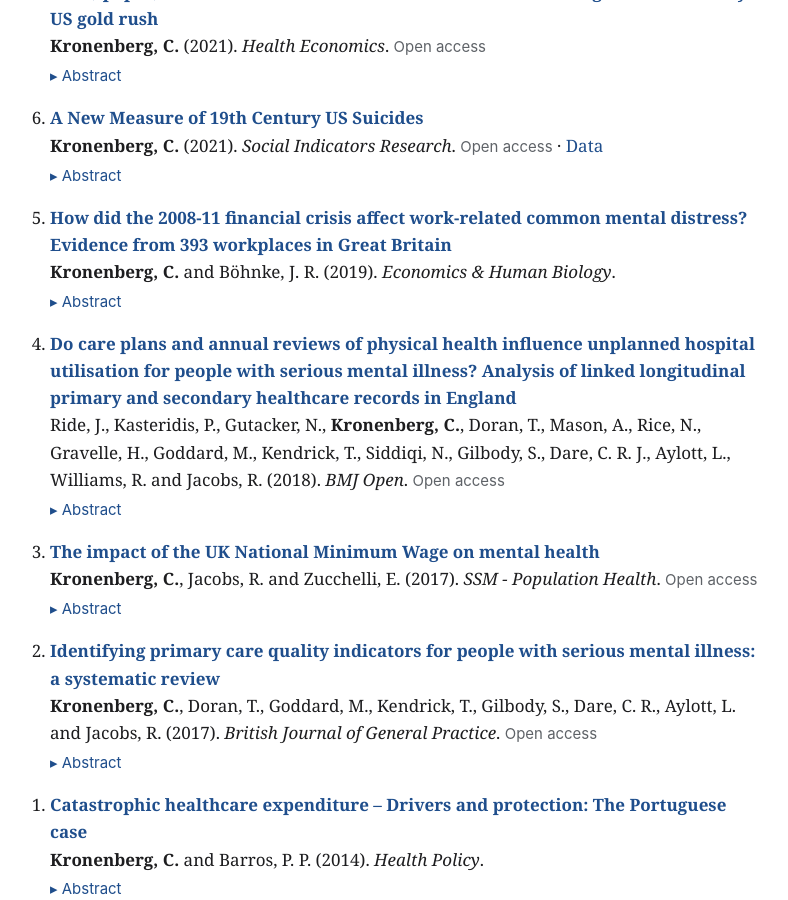
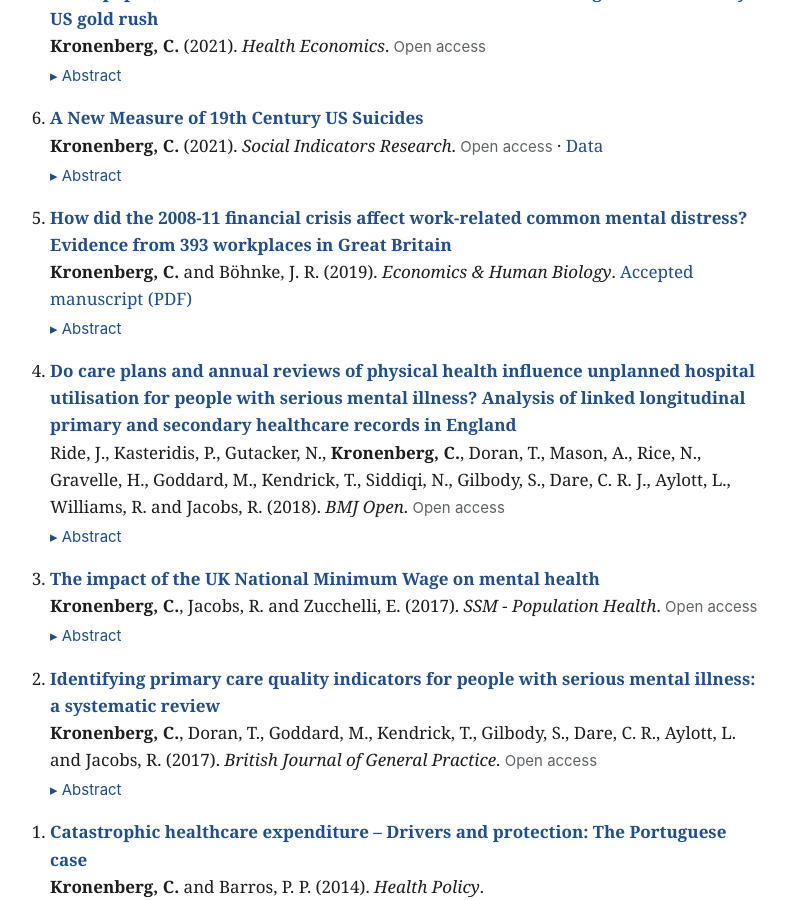
Before and after one commit to christophkronenberg/christophkronenberg.github.io, a Jekyll site: the page built from research.md, in a window 1280 px wide and 900 px high, scrolled down 618 px. Shown: the whole window, without its empty margins (244-1032 px from the left). Built offline with Jekyll 4.4.1, drawn with Linux system fonts in a browser that asks for light colours.

Commit message:
Link accepted manuscript of the Economics & Human Biology paper
Co-Authored-By: Claude Opus 5.5 <noreply@anthropic.com>
Claude-Session: https://claude.ai/code/session_01JHkMGSBjQKgAWtVVHTPwwz

```diff
--- a/research.md
+++ b/research.md
@@ -30,7 +30,7 @@ Golberstein, E. and <strong>Kronenberg, C.</strong> (2022). <em>Health Economics
 <details><summary>Abstract</summary><p>Suicides hurt families and the US economy with an annual cost of $69 billion. However, little is known about what determined suicide rates in the past. This is likely due to the lack of consistent data prior to the 20th century. In this article, I propose using newspaper suicide mentions for the period 1840–1910 as a proxy measure for suicide and perform several validation exercises. I show that the stylized facts like suicides drop during wars holds for suicide mentions. I also validate the newspaper suicide mentions against sparse suicide mortality data and a novel valence measure. This new measure can be used to assess the relationship between suicides and numerous policy changes happening in the 19th century that previously could not be explored. It thus offers a new research avenue for quantitative historical analyses, which can inform current policy via novel historical insights.</p></details></li>
 
 <li><span class="title"><a href="https://doi.org/10.1016/j.ehb.2019.02.008">How did the 2008-11 financial crisis affect work-related common mental distress? Evidence from 393 workplaces in Great Britain</a></span><br>
-<strong>Kronenberg, C.</strong> and Böhnke, J. R. (2019). <em>Economics &amp; Human Biology</em>.
+<strong>Kronenberg, C.</strong> and Böhnke, J. R. (2019). <em>Economics &amp; Human Biology</em>. <a href="https://discovery.dundee.ac.uk/files/31115863/Kronenberg_Boehnke_AAM_2019.pdf">Accepted manuscript (PDF)</a>
 <details><summary>Abstract</summary><p>This paper analyses how the 2008-11 financial crisis relates to work-related common mental distress of those with continuous employment during the crisis. The literature connecting the 2008-11 financial crisis to common mental distress (anti-depressant drug use, suicide, etc.) generally estimates a negative effect. We used a sample of 393 workplaces from the 2011 Work and Employment Relations Study (WERS) for which employers and worker representatives agreed on that the crisis affected the workplace. WERS then provides detailed questions about how the financial crisis affected the workplace. We use these questions to show which crisis-induced work-changes are important for work-related common mental distress. In the British-context, increased workload and changes in nonfinancial benefits of work are most relevant worsening work-related common mental distress by 1.8 and 0.9 on a scale from 0-30 respectively.</p></details></li>
 
 <li><span class="title"><a href="https://doi.org/10.1136/bmjopen-2018-023135">Do care plans and annual reviews of physical health influence unplanned hospital utilisation for people with serious mental illness? Analysis of linked longitudinal primary and secondary healthcare records in England</a></span><br>
```
